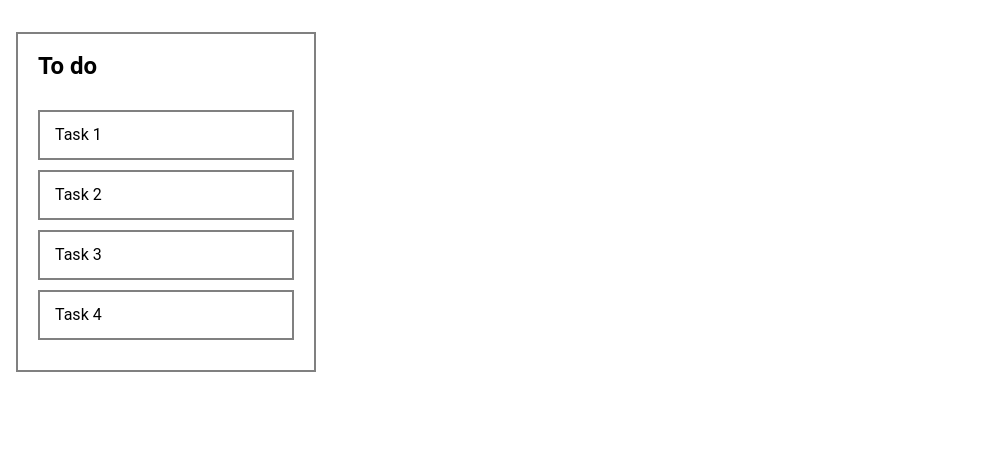
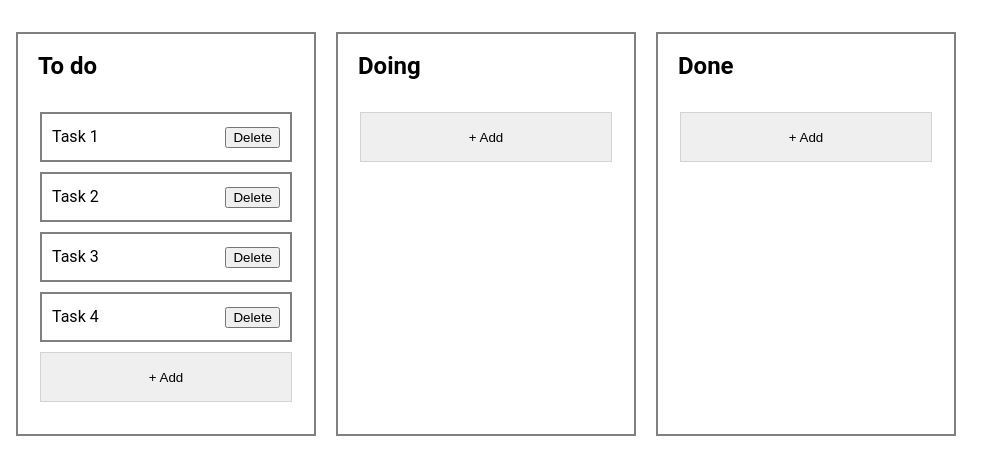
Before and after one commit to guillermo-gg/upptask-frontend, a Next.js app: page /kanban/demo-board in a window 1280 px wide. Shown: the top 474 px of the page, without its empty margins (0-1003 px from the left). Built offline with nearby package versions, Linux system fonts and the light colour scheme.

Commit message:
feat: implement UI for CRUD

```diff
--- a/components/Column.tsx
+++ /dev/null
@@ -1,44 +0,0 @@
-import TaskCard from "components/TaskCard";
-import { ColumnT } from "data/types";
-import React, { FunctionComponent } from "react";
-import styled from "styled-components";
-import { Droppable } from "react-beautiful-dnd";
-
-const Container = styled.div`
-  width: 300px;
-  min-height: 200px;
-  padding: 20px;
-  border: 2px solid gray;
-
-  h1 {
-    font-size: 1.5rem;
-    font-weight: bold;
-    margin-bottom: 2rem;
-  }
-`;
-
-type ColumnProps = ColumnT;
-const Column: FunctionComponent<ColumnProps> = ({ id, name, tasks }) => {
-  return (
-    <Container>
-      <h1>{name}</h1>
-      <Droppable droppableId={id}>
-        {(droppableProvided) => (
-          <ul
-            {...droppableProvided.droppableProps}
-            ref={droppableProvided.innerRef}
-          >
-            {tasks.map(({ id: taskId, content }, index) => (
-              <TaskCard key={taskId} id={taskId} index={index}>
-                {content}
-              </TaskCard>
-            ))}
-            {droppableProvided.placeholder}
-          </ul>
-        )}
-      </Droppable>
-    </Container>
-  );
-};
-
-export default Column;
--- /dev/null
+++ b/components/Column/Column.tsx
@@ -0,0 +1,80 @@
+import { TaskCard } from "components/TaskCard";
+import TaskCardPlaceholder from "components/TaskCard/AddTaskCardPlaceholder";
+import { ColumnT } from "data/types";
+import React, { FunctionComponent } from "react";
+import styled, { css } from "styled-components";
+import { Droppable } from "react-beautiful-dnd";
+
+const Container = styled.div`
+  width: 300px;
+  min-height: 200px;
+  padding: 20px;
+  border: 2px solid gray;
+  display: flex;
+  flex-direction: column;
+
+  h1 {
+    font-size: 1.5rem;
+    font-weight: bold;
+    margin-bottom: 2rem;
+  }
+`;
+
+const DropArea = styled.ul<{
+  isDragging?: boolean;
+}>`
+  flex: 1;
+
+  // TODO: Fix this: not working
+  padding-bottom: -10px;
+
+  border: 2px dashed transparent;
+  transition: 0.5s all ease;
+
+  ${({ isDragging }) =>
+    isDragging
+      ? css`
+          border: 2px dashed lightgray;
+        `
+      : null}
+`;
+
+interface ColumnProps extends ColumnT {
+  isDragging?: boolean;
+}
+const Column: FunctionComponent<ColumnProps> = ({
+  id,
+  name,
+  tasks,
+  isDragging,
+}) => {
+  return (
+    <Container>
+      <h1>{name}</h1>
+      <Droppable droppableId={id}>
+        {(droppableProvided) => (
+          <DropArea
+            isDragging={isDragging}
+            {...droppableProvided.droppableProps}
+            ref={droppableProvided.innerRef}
+          >
+            {tasks.map(({ id: taskId, content }, index) => (
+              <TaskCard
+                key={taskId}
+                id={taskId}
+                index={index}
+                onClickDelete={() => alert(`Delete ${content}`)}
+              >
+                {content}
+              </TaskCard>
+            ))}
+            {droppableProvided.placeholder}
+            <TaskCardPlaceholder onClickAdd={() => alert("add")} />
+          </DropArea>
+        )}
+      </Droppable>
+    </Container>
+  );
+};
+
+export default Column;
--- /dev/null
+++ b/components/Column/index.ts
@@ -0,0 +1 @@
+export { default as Column } from "./Column";
--- a/components/TaskCard.tsx
+++ /dev/null
@@ -1,37 +0,0 @@
-import React, { FunctionComponent } from "react";
-import { Draggable } from "react-beautiful-dnd";
-import styled from "styled-components";
-
-const TaskCardContainer = styled.li`
-  padding: 15px;
-
-  border: 2px solid gray;
-  background: white;
-  margin-bottom: 10px;
-`;
-
-type TaskCardProps = {
-  id: string;
-  index: number;
-};
-const TaskCard: FunctionComponent<TaskCardProps> = ({
-  id,
-  index,
-  children,
-}) => {
-  return (
-    <Draggable draggableId={id} index={index}>
-      {(draggableProvided) => (
-        <TaskCardContainer
-          {...draggableProvided.draggableProps}
-          {...draggableProvided.dragHandleProps}
-          ref={draggableProvided.innerRef}
-        >
-          {children}
-        </TaskCardContainer>
-      )}
-    </Draggable>
-  );
-};
-
-export default TaskCard;
--- /dev/null
+++ b/components/TaskCard/AddTaskCardPlaceholder.tsx
@@ -0,0 +1,32 @@
+import { TaskCardContainer } from "components/TaskCard/styles";
+import React, { FunctionComponent } from "react";
+import styled, { css } from "styled-components";
+import { flexFullCenterRow } from "styles/mixins";
+
+const InnerContainer = styled.button`
+  width: 100%;
+  height: 100%;
+  ${flexFullCenterRow};
+
+  border: 1px solid lightgray;
+  transition: 0.2s all ease;
+
+  &:hover {
+    border: 1px solid black;
+  }
+`;
+
+type TaskCardPlaceholderProps = {
+  onClickAdd: () => void;
+};
+const TaskCardPlaceholder: FunctionComponent<TaskCardPlaceholderProps> = ({
+  onClickAdd,
+}) => {
+  return (
+    <TaskCardContainer>
+      <InnerContainer onClick={onClickAdd}>+ Add</InnerContainer>
+    </TaskCardContainer>
+  );
+};
+
+export default TaskCardPlaceholder;
--- /dev/null
+++ b/components/TaskCard/TaskCard.tsx
@@ -0,0 +1,65 @@
+import { TaskCardContainer } from "components/TaskCard/styles";
+import React, { FunctionComponent } from "react";
+import { Draggable } from "react-beautiful-dnd";
+import styled, { css } from "styled-components";
+
+const TaskCardContent = styled.div<{
+  isBeingDragged?: boolean;
+}>`
+  display: flex;
+  align-items: center;
+  justify-content: space-between;
+
+  width: 100%;
+  height: 100%;
+
+  border: 2px solid gray;
+  background: white;
+
+  transform: scale(1);
+
+  transition: 0.5s all ease;
+  padding: 10px;
+
+  ${(props) =>
+    props.isBeingDragged &&
+    css`
+      transform: scale(1.1);
+      box-shadow: 0px 0px 42px 0px rgba(0, 0, 0, 0.75);
+    `}
+`;
+
+type TaskCardProps = {
+  id: string;
+  index: number;
+  onClickDelete: () => void;
+};
+const TaskCard: FunctionComponent<TaskCardProps> = ({
+  id,
+  index,
+  children,
+  onClickDelete,
+}) => {
+  return (
+    <Draggable draggableId={id} index={index}>
+      {(provided, snapshot) => (
+        <TaskCardContainer
+          {...provided.draggableProps}
+          {...provided.dragHandleProps}
+          ref={provided.innerRef}
+        >
+          <TaskCardContent
+            isBeingDragged={snapshot.isDragging && !snapshot.isDropAnimating}
+          >
+            <span>{children}</span>
+            <button type="button" onClick={onClickDelete}>
+              Delete
+            </button>
+          </TaskCardContent>
+        </TaskCardContainer>
+      )}
+    </Draggable>
+  );
+};
+
+export default TaskCard;
--- /dev/null
+++ b/components/TaskCard/index.ts
@@ -0,0 +1 @@
+export { default as TaskCard } from "./TaskCard";
--- /dev/null
+++ b/components/TaskCard/styles.tsx
@@ -0,0 +1,6 @@
+import styled, { css } from "styled-components";
+
+export const TaskCardContainer = styled.li`
+  margin-bottom: 10px;
+  height: 50px;
+`;
--- a/data/initial-data.ts
+++ b/data/initial-data.ts
@@ -25,4 +25,14 @@ export const columns: ColumnT[] = [
     name: "To do",
     tasks,
   },
+  {
+    id: "2",
+    name: "Doing",
+    tasks: [],
+  },
+  {
+    id: "3",
+    name: "Done",
+    tasks: [],
+  },
 ];
--- a/pages/kanban/[boardId].tsx
+++ b/pages/kanban/[boardId].tsx
@@ -2,27 +2,29 @@ import { ColumnT } from "data/types";
 import { insertInArray } from "helpers/utils";
 import { FunctionComponent, useState } from "react";
 import styled from "styled-components";
-import {
-  DragDropContext,
-  DraggableLocation,
-  DroppableId,
-  DropResult,
-} from "react-beautiful-dnd";
-import { log } from "util";
-import { v4 as uuid } from "uuid";
+import { DragDropContext, DroppableId, DropResult } from "react-beautiful-dnd";
 
 import { columns as initialColumns } from "data/initial-data";
 
-import Column from "components/Column";
+import { Column } from "components/Column";
 
 const KanbanContainer = styled.div`
   margin: 2rem 1rem;
   display: flex;
+
+  & > * {
+    margin-right: 20px;
+
+    &:last-of-type {
+      margin-right: 0;
+    }
+  }
 `;
 
 type BoardProps = {};
 const Board: FunctionComponent<BoardProps> = (props) => {
   const [columns, setColumns] = useState<ColumnT[]>(initialColumns);
+  const [isDragging, setIsDragging] = useState(false);
 
   const updateColumns = (
     from: {
@@ -63,6 +65,7 @@ const Board: FunctionComponent<BoardProps> = (props) => {
   };
 
   const onDragEnd = ({ source, destination }: DropResult) => {
+    setIsDragging(false);
     if (
       source.droppableId === destination.droppableId &&
       source.index === destination.index
@@ -72,11 +75,15 @@ const Board: FunctionComponent<BoardProps> = (props) => {
     updateColumns(source, destination);
   };
 
+  const onDragStart = () => {
+    setIsDragging(true);
+  };
+
   return (
-    <DragDropContext onDragEnd={onDragEnd}>
+    <DragDropContext onDragEnd={onDragEnd} onDragStart={onDragStart}>
       <KanbanContainer>
         {columns.map((column) => (
-          <Column key={column.id} {...column} />
+          <Column key={column.id} {...column} isDragging={isDragging} />
         ))}
       </KanbanContainer>
     </DragDropContext>
--- a/styles/global.ts
+++ b/styles/global.ts
@@ -154,6 +154,11 @@ const globalStyles = css`
     ${smallScreenQuery(css`
       font-size: 14px;
     `)}
+  }
+
+  button {
+    cursor: pointer;
+  }
 `;
 
 export const GlobalStyles = createGlobalStyle`
```
